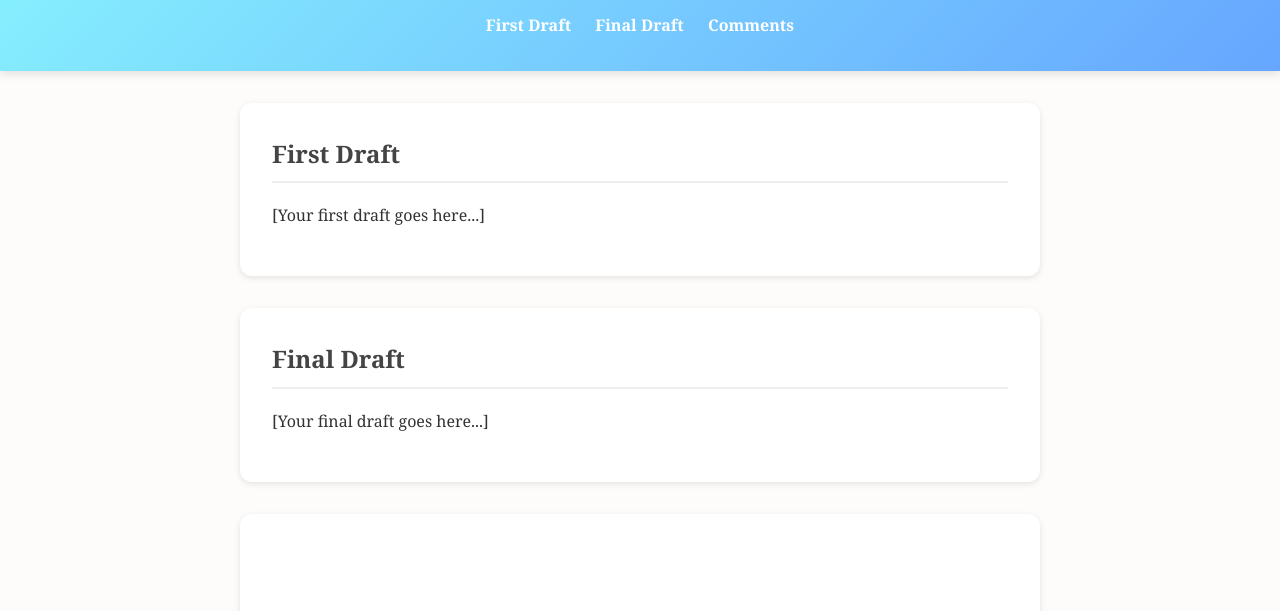
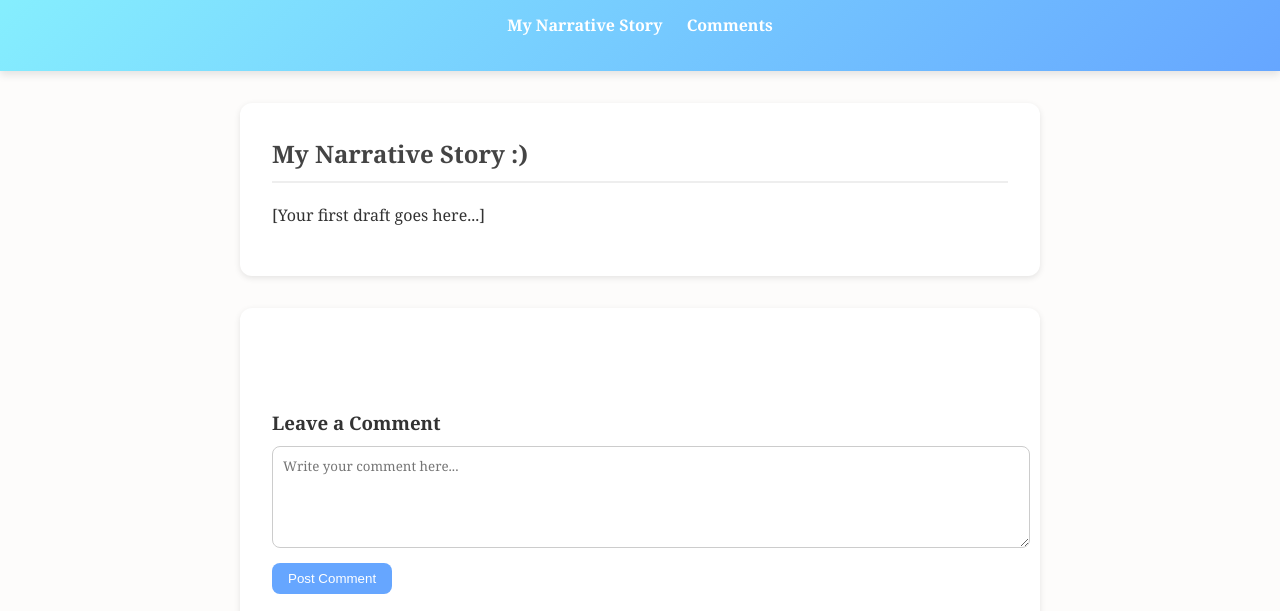
Before and after one commit to Cyruzcjx/EngPort, a plain HTML site: page index.html in a window 1280 px wide. Shown: the part 163-774 px from the top of the page. Drawn offline with Linux system fonts and the light colour scheme.

Commit message:
Add files via upload

```diff
--- a/index.html
+++ b/index.html
@@ -119,24 +119,19 @@
     <h1>My English Portifolio</h1>
     <h1>By Cyrus Jacob 10B2</h1>
     <nav>
-      <a href="#first-draft">First Draft</a>
-      <a href="#final-draft">Final Draft</a>
+      <a href="#My-Narrative-Story">My Narrative Story</a>
       <a href="#comments">Comments</a>
     </nav>
   </header>
 
   <main>
-    <section id="first-draft">
-      <h2>First Draft</h2>
+
+    <section id="My-Narrative-Story">
+      <h2>My Narrative Story :)</h2>
       <p>[Your first draft goes here...]</p>
     </section>
 
-    <section id="final-draft">
-      <h2>Final Draft</h2>
-      <p>[Your final draft goes here...]</p>
-    </section>
-
-    <section id="comments">
+        <section id="comments">
       <h3>&nbsp;</h3>
 		<h3>Leave a Comment</h3>
       <form id="commentForm">
```
